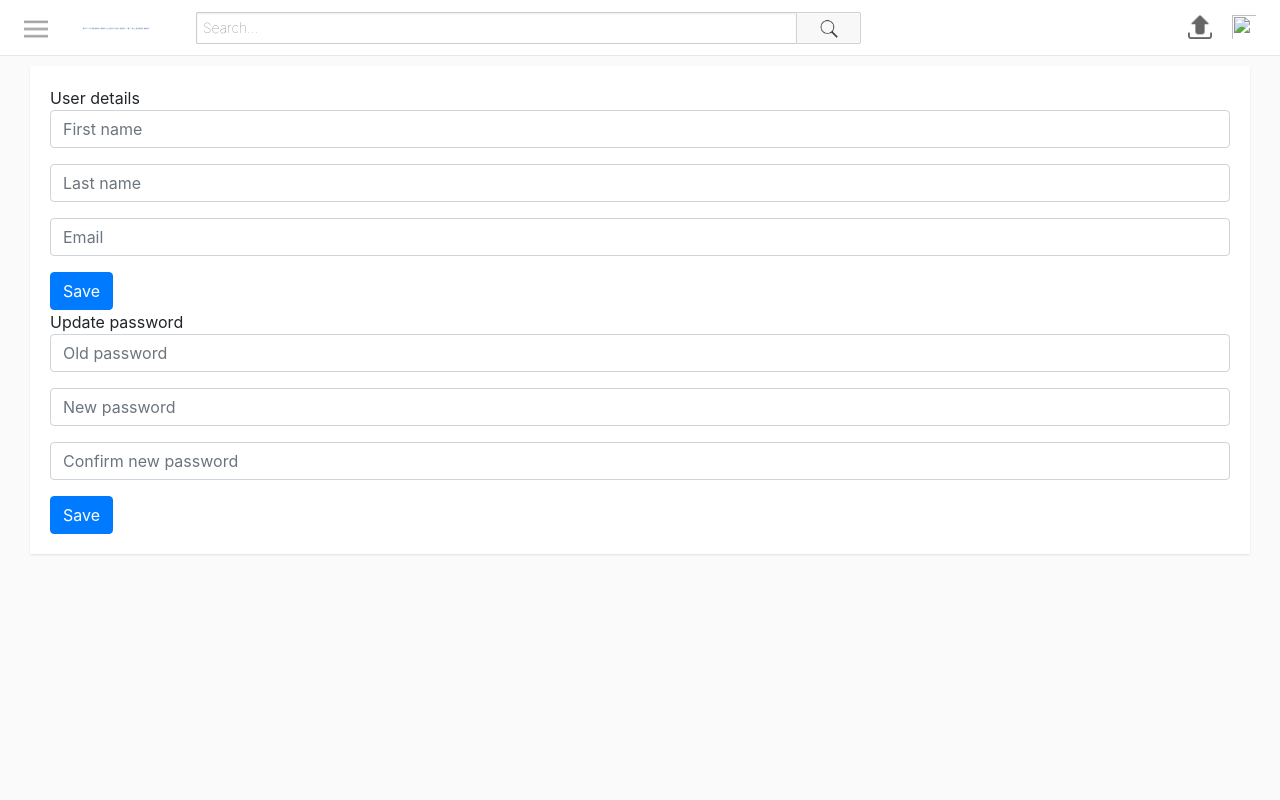
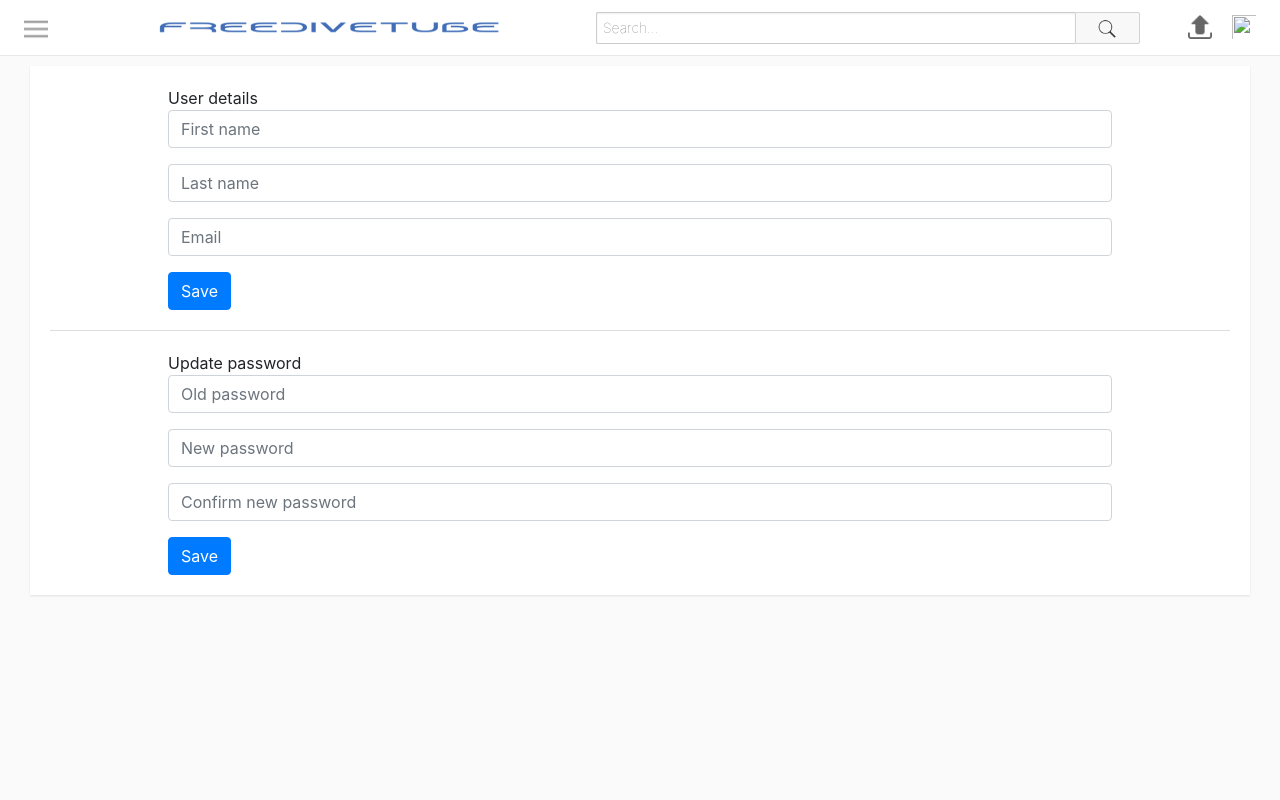
Before and after one commit to rangapin/FreediveTube, a PHP site: page /settings.php in a window 1280 px wide. Run offline with PHP 8.4, Linux system fonts and the light colour scheme; the visitor is signed in with stand-in values (Sample User, id 1); data that the repository does not hold is empty; some libraries are stand-ins or nearby versions.

Commit message:
few modif

```diff
--- a/assets/css/style.css
+++ b/assets/css/style.css
@@ -50,11 +50,12 @@ a:hover {
 }
 
 #mastHeadContainer .logoContainer {
-    width: 100px;
+    width: 500px;
 }
 
 #mastHeadContainer .logoContainer img {
-    height: 25px;
+    height: 188px;
+    width: 500px;
     margin-left: 8px;
 }
 
@@ -144,7 +145,9 @@ a:hover {
 }
 
 .signInContainer .column .header img {
-    width: 100px;
+    width: 244px;
+    height: 200px;
+    margin-left: 66px;
 }
 
 .signInContainer .column {
@@ -168,9 +171,6 @@ a:hover {
     padding-top: 16px;
 }
 
-.signInContainer .column .header span {
-    font-size: 14px;
-}
 
 .signInContainer .column .loginForm {
     padding-top: 24px;
@@ -198,7 +198,7 @@ a:hover {
     border: none;
     border-radius: 3px;
     font-weight: 500;
-    margin-top: 10px;
+    margin-top: 44px;
     margin-bottom: 20px;
 }
 
@@ -781,3 +781,50 @@ a:hover {
     display: flex;
     flex-direction: column;
 }
+
+.formSection:not(:last-child) {
+    padding-bottom: 20px;
+    margin-bottom: 20px;
+    border-bottom: 1px solid #dedede
+}
+
+.settingsContainer form {
+    width: 80%;
+    margin-left: auto;
+    margin-right: auto;
+}
+
+.editVideoContainer {
+    display: flex;
+    flex-direction: column;
+}
+
+.editVideoContainer .topSection {
+    display: flex;
+}
+
+.topSection .videoPlayer {
+   max-height: 300px;
+   flex: 1;
+}
+
+.editVideoContainer .topSection .thumbnailItemsContainer {
+    display: flex;
+    flex-direction: column;
+    margin: 0 10px;
+    width: 210px;
+}
+
+.editVideoContainer .topSection .thumbnailItemsContainer .thumbnailItem {
+    margin-bottom: 10px;
+    padding: 2px;
+}
+
+.editVideoContainer .topSection .thumbnailItemsContainer .thumbnailItem.selected {
+border: 3px solid #828282;
+}
+
+.editVideoContainer .topSection .thumbnailItemsContainer .thumbnailItem img {
+    width: 100%;
+    cursor: pointer;
+}
--- a/includes/header.php
+++ b/includes/header.php
@@ -36,7 +36,7 @@ $userLoggedInObj = new User($con, $usernameLoggedIn);
             </button>
 
             <a class="logoContainer" href="index.php">
-                <img src="assets/images/icons/logo.png" title="logo" alt="Site logo">
+                <img src="assets/images/icons/newlogo.png" alt="Site logo">
             </a>
 
             <div class="searchBarContainer">
--- a/signIn.php
+++ b/signIn.php
@@ -46,9 +46,8 @@ function getInputValue($name) {
         <div class="column">
 
             <div class="header">
-                <img src="assets/images/icons/logo.png" title="logo" alt="Site logo">
+                <img src="assets/images/icons/logo.png" alt="Site logo">
                 <h3>Sign In</h3>
-                <span>to continue to FreediveTube</span>
             </div>
 
             <div class="loginForm">
--- a/signUp.php
+++ b/signUp.php
@@ -56,7 +56,6 @@ function getInputValue($name) {
             <div class="header">
                 <img src="assets/images/icons/logo.png" title="logo" alt="Site logo">
                 <h3>Sign Up</h3>
-                <span>to continue to FreediveTube</span>
             </div>
 
             <div class="loginForm">
```
Also changed, not shown: assets/images/coverPhotos/default-cover-photo.jpg (added), assets/images/icons/VideoTubeLogo.png (deleted), assets/images/icons/freedivetube_logo.jpg (deleted), assets/images/icons/logo.png, assets/images/icons/logout.png (added), assets/images/icons/mylogo.png, assets/images/icons/newlogo.png (added), assets/images/icons/settings.png (added).
